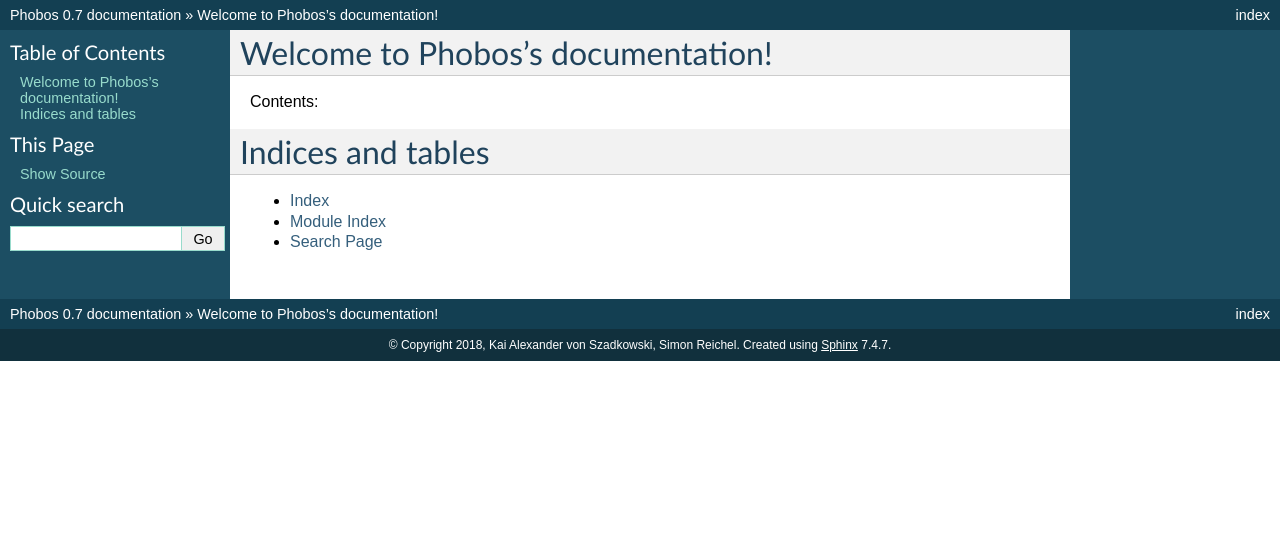
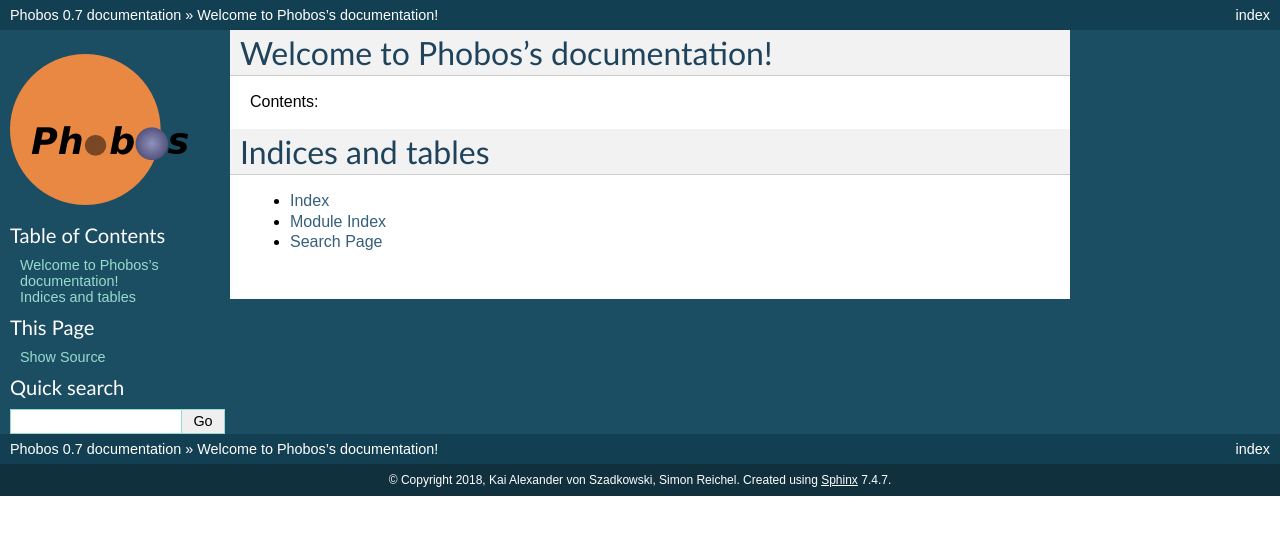
Before and after one commit to dfki-ric/phobos, a Sphinx documentation site: the page built from doc/index.rst, in a window 1280 px wide. Shown: the top 535 px of the page. Built offline with Sphinx 7.4.7, drawn with Linux system fonts in a browser that asks for light colours.

Commit message:
Add phobos logo to doc

```diff
--- a/doc/conf.py
+++ b/doc/conf.py
@@ -262,3 +262,5 @@
 #texinfo_no_detailmenu = False
 
 autodoc_mock_imports = ['bpy', 'mathutils', 'bgl', 'blf']
+
+html_logo = "./img/phobos_logo_small.png"
```
Also changed, not shown: doc/img/phobos_logo_small.png (added).
